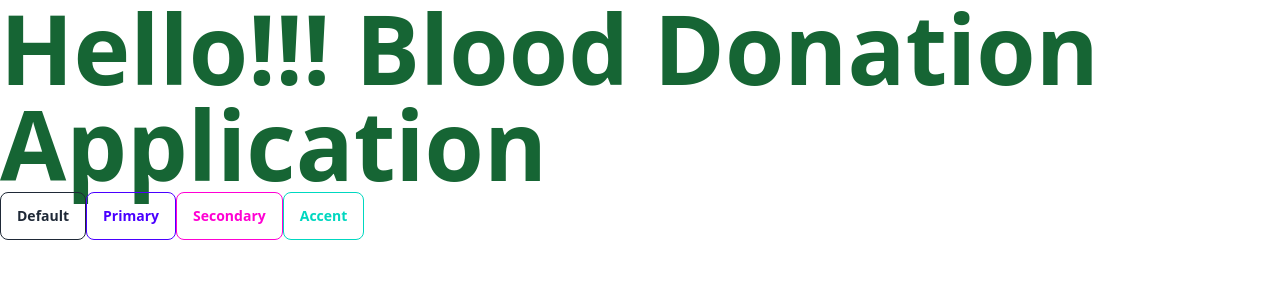
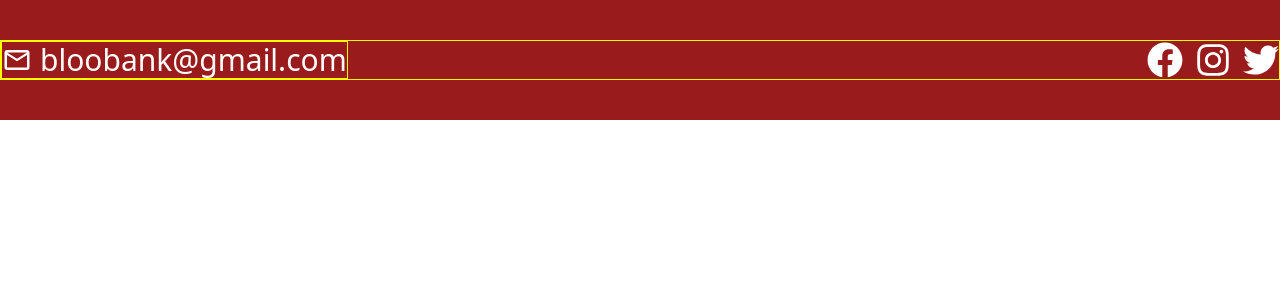
Before and after one commit to iripon07/blood-donation-client, a React (Vite) app: page / in a window 1280 px wide. Shown: the top 300 px of the page. Built offline with nearby package versions, Linux system fonts and the light colour scheme.

Commit message:
Contact section added

```diff
--- a/index.html
+++ b/index.html
@@ -1,3 +1,4 @@
+
 <!doctype html>
 <html lang="en">
   <head>
--- a/package.json
+++ b/package.json
@@ -14,6 +14,7 @@
     "match-sorter": "^6.3.4",
     "react": "^18.3.1",
     "react-dom": "^18.3.1",
+    "react-icons": "^5.3.0",
     "react-router-dom": "^6.26.2",
     "sort-by": "^1.2.0"
   },
--- /dev/null
+++ b/src/Layout/Main.jsx
@@ -0,0 +1,15 @@
+import { Outlet } from "react-router-dom";
+import Footer from "../Shared/Footer/Footer";
+import Navbar from "../Shared/Navbar/Navbar";
+
+const Main = () => {
+  return (
+    <div>
+      <Navbar></Navbar>
+      <Outlet></Outlet>
+      <Footer></Footer>
+    </div>
+  );
+};
+
+export default Main;
--- /dev/null
+++ b/src/Shared/Footer/Footer.jsx
@@ -0,0 +1,11 @@
+import React from 'react'
+
+const Footer = () => {
+  return (
+    <div>
+
+    </div>
+  )
+}
+
+export default Footer
--- /dev/null
+++ b/src/Shared/Navbar/Navbar.jsx
@@ -0,0 +1,11 @@
+import React from 'react'
+
+const Navbar = () => {
+  return (
+    <div>
+
+    </div>
+  )
+}
+
+export default Navbar
--- /dev/null
+++ b/src/components/Home/Contact.jsx
@@ -0,0 +1,32 @@
+import { MdOutlineMail } from "react-icons/md";
+import { FaFacebook, FaInstagram, FaTwitter } from "react-icons/fa";
+
+const Contact = () => {
+  return (
+    <div className="bg-primary">
+      <div className="container mx-auto py-10">
+        <div
+          style={{ border: "1px solid yellow" }}
+          className="flex justify-between items-center text-white text-3xl"
+        >
+          <div
+            style={{ border: "1px solid yellow" }}
+            className="flex items-center space-x-2"
+          >
+            <MdOutlineMail />
+            <h4>bloobank@gmail.com</h4>
+          </div>
+          <div>
+            <div className="text-4xl flex items-center space-x-3">
+              <FaFacebook/>
+              <FaInstagram />
+              <FaTwitter />
+            </div>
+          </div>
+        </div>
+      </div>
+    </div>
+  );
+};
+
+export default Contact;
--- /dev/null
+++ b/src/pages/Home/Home.jsx
@@ -0,0 +1,11 @@
+import Contact from "../../components/Home/Contact";
+
+const Home = () => {
+  return (
+    <div>
+      <Contact />
+    </div>
+  );
+};
+
+export default Home;
--- /dev/null
+++ b/src/pages/Login/Login.jsx
@@ -0,0 +1,9 @@
+import React from 'react'
+
+const Login = () => {
+  return (
+    <div>Login</div>
+  )
+}
+
+export default Login
--- /dev/null
+++ b/src/pages/Registration/Registration.jsx
@@ -0,0 +1,11 @@
+import React from 'react'
+
+const Registration = () => {
+  return (
+    <div>
+
+    </div>
+  )
+}
+
+export default Registration
--- a/tailwind.config.js
+++ b/tailwind.config.js
@@ -5,7 +5,12 @@ export default {
     "./src/**/*.{js,ts,jsx,tsx}",
   ],
   theme: {
-    extend: {},
+    extend: {
+      colors: {
+        primary: '#991b1b',
+        white: '#FFFFFF',
+      },
+},
   },
   plugins: [
     require('daisyui'),
```
Also changed, not shown: src/routes/router.jsx (+10 -3 lines), 1 other file (tests, documents, lock files or other folders).
